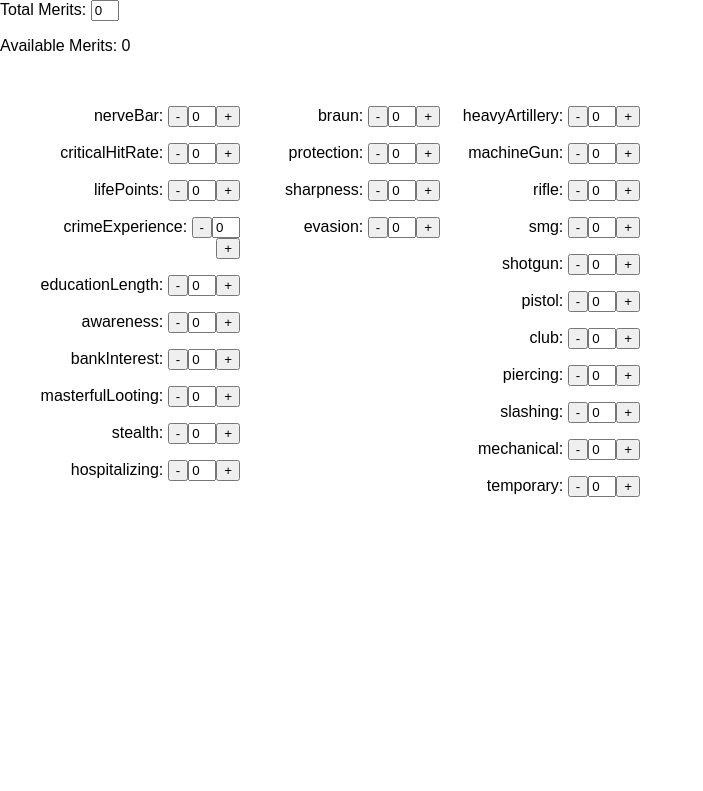
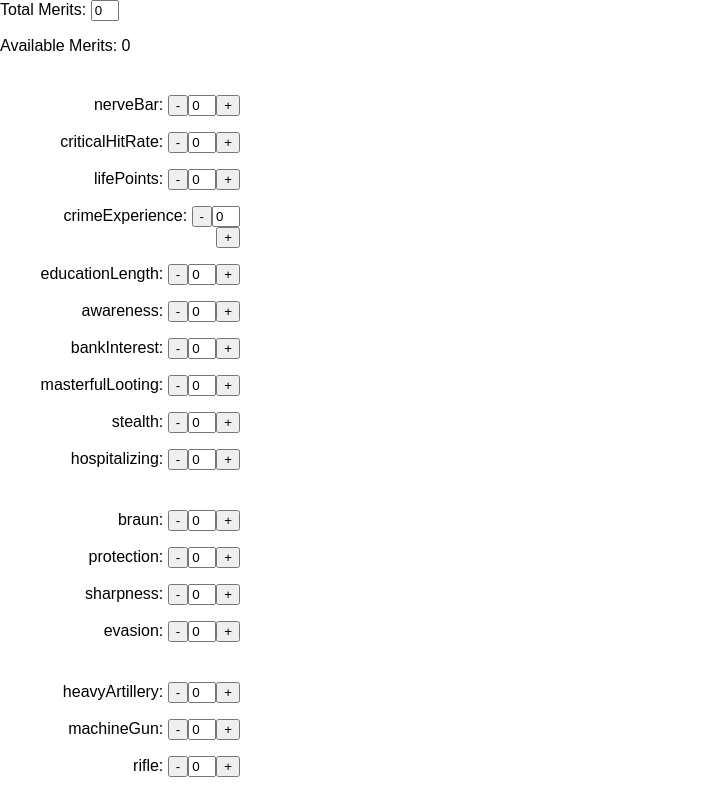
Before and after one commit to parryd4/torn-tools, a React (Create React App) app: page / in a window 1280 px wide. Shown: the top 791 px of the page, without its empty margins (0-703 px from the left). Built offline with nearby package versions, Linux system fonts and the light colour scheme.

Commit message:
all 1 column

```diff
--- a/src/App.css
+++ b/src/App.css
@@ -5,25 +5,25 @@ input {
 }
 
 .upgrades {
-  position: fixed;
+  /*position: fixed;
   top: 50px;
-  left: 0;
+  left: 0;*/
   text-align: right;
   width: 200px;
   margin: 40px;
 }
 .stats {
-  position: fixed;
+  /*position: fixed;
   top: 50px;
-  left: 200px;
+  left: 200px;*/
   text-align: right;
   width: 200px;
   margin: 40px;
 }
 .weapons {
-  position: fixed;
+  /*position: fixed;
   top: 50px;
-  left: 400px;
+  left: 400px;*/
   text-align: right;
   width: 200px;
   margin: 40px;
```
